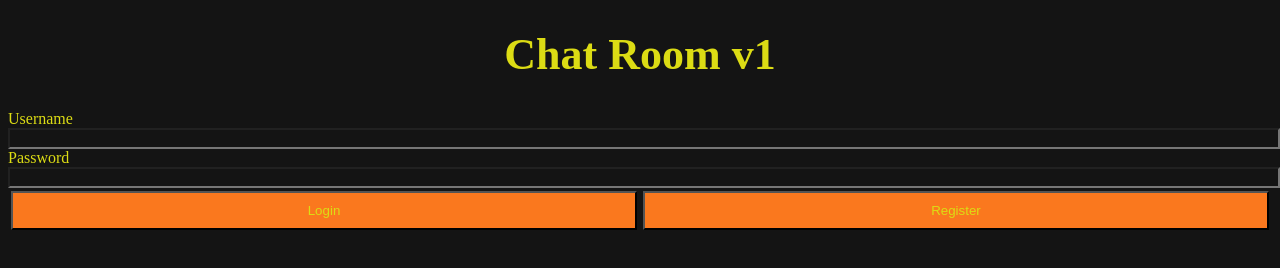
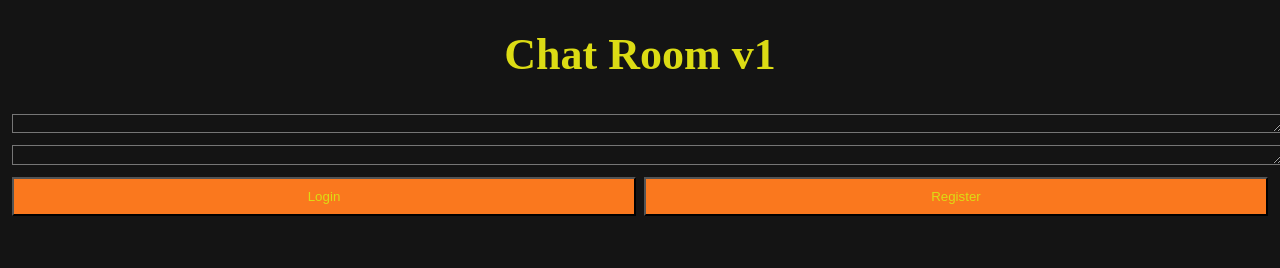
Before and after one commit to bothemrun/Chat-Room-v1, a website: page public/login.html in a window 1280 px wide. Drawn offline with nearby package versions, Linux system fonts and the light colour scheme.

Commit message:
chore: html textarea to replace input

```diff
--- a/public/css/login.css
+++ b/public/css/login.css
@@ -4,7 +4,9 @@
 }
 
 .input_userinfo {
+	height: 1em; /* equivalent to textarea rows 1, default is 2 */
 	width: 100%;
+	margin: 4px;
 }
 
 
@@ -24,6 +26,6 @@
 	text-align: center;
 	display: inline-block;
 	padding: 10px 20px;
-	margin: 3px;
+	margin: 4px;
 	width: 100%;
 }
--- a/public/login.html
+++ b/public/login.html
@@ -29,11 +29,15 @@
 	<body>
 		<h1 id="login_title">Chat Room v1</h1>
 
+		<!--
 		<label for="input_username">Username</label>
 		<input type="text" id=input_username class="input_userinfo">
 
 		<label for="input_password">Password</label>
 		<input type="password" id="input_password" class="input_userinfo">
+		-->
+		<textarea id="input_username" class="input_userinfo"></textarea>
+		<textarea id="input_password" class="input_userinfo"></textarea>
 
 		<div id="navbar_login">
 			<!-- <button class="button_login" onclick="login()">Login</button> -->
```
Also changed, not shown: 1 other file.
